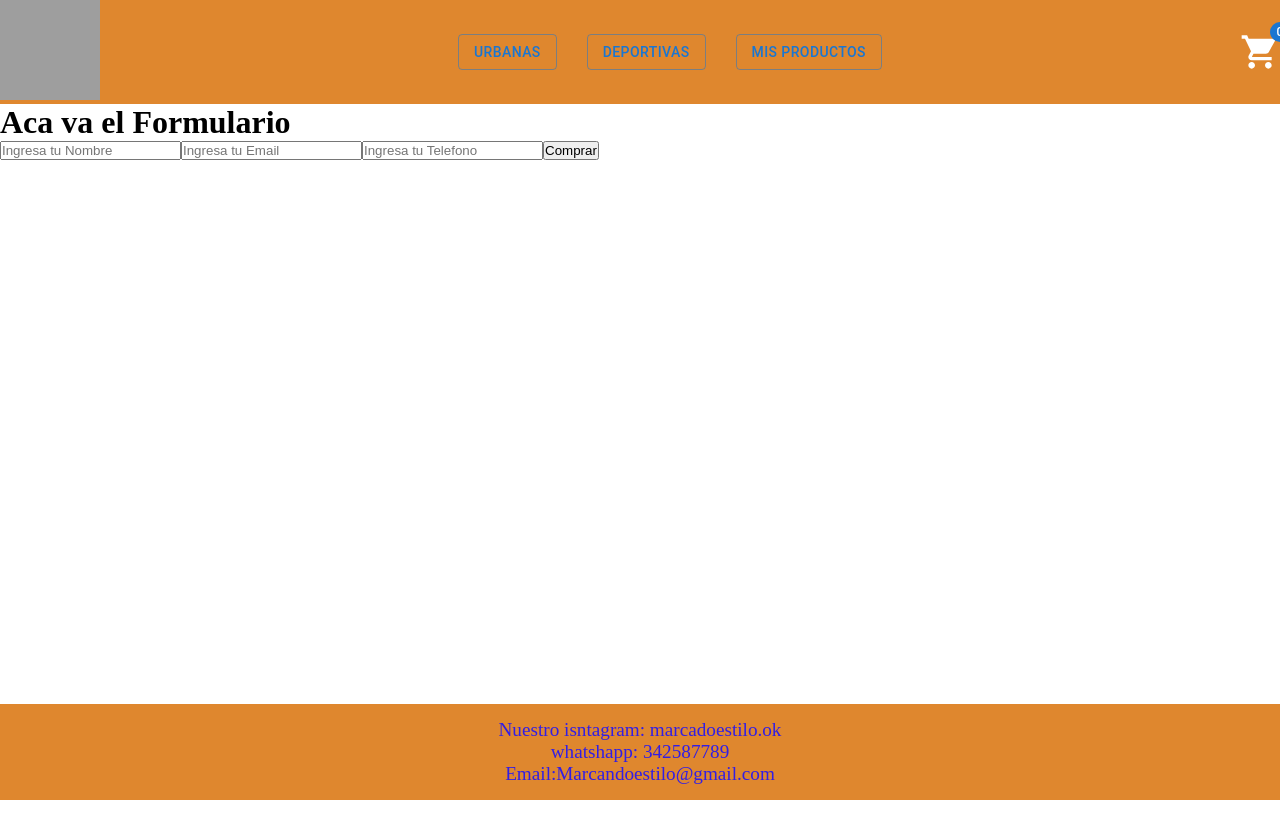
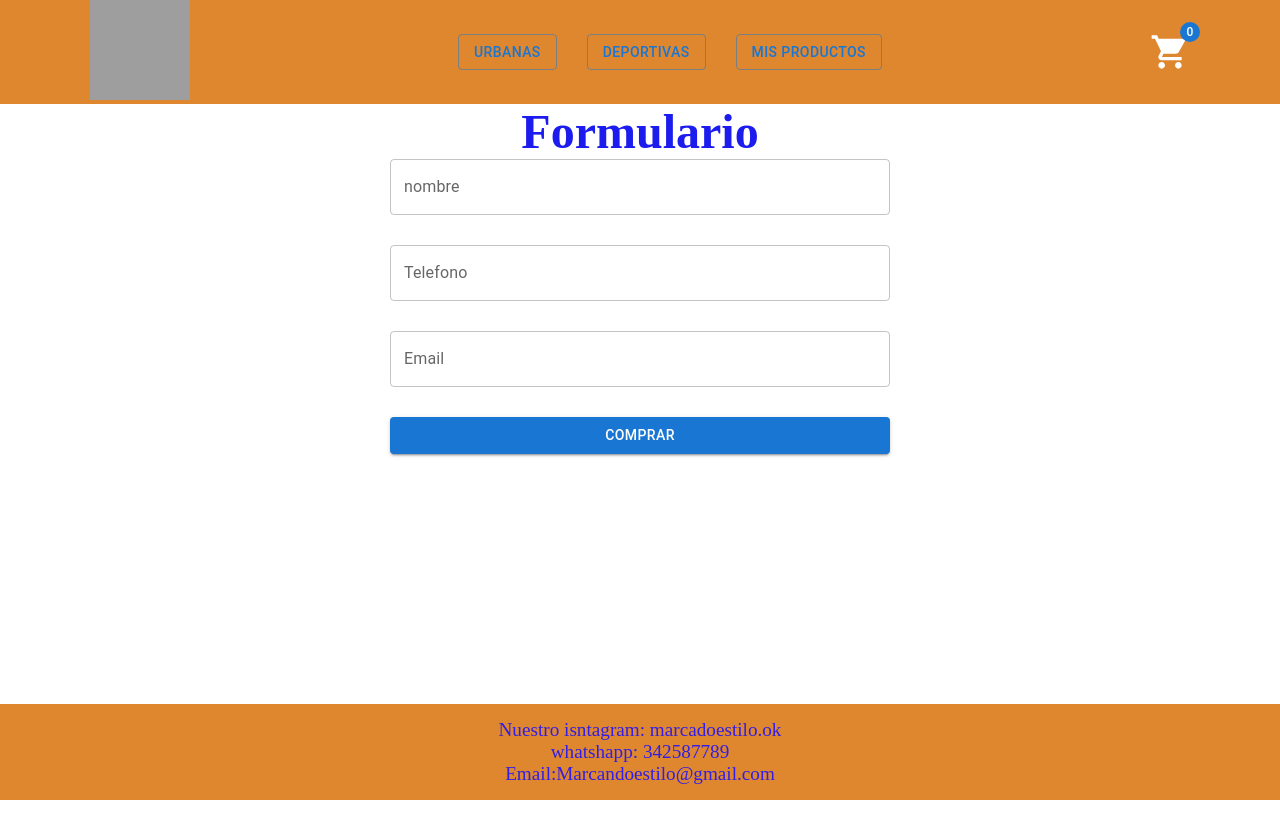
Before and after one commit to marceloregali/ecommerce-regali, a React (Vite) app: page /checkout in a window 1280 px wide. Shown: the top 838 px of the page. Built offline with nearby package versions, Linux system fonts and the light colour scheme; no server answers; grey boxes are pictures that could not be loaded.

Commit message:
FinalFinal

```diff
--- a/src/components/navbar/Navbar.jsx
+++ b/src/components/navbar/Navbar.jsx
@@ -6,7 +6,7 @@ import CartWidget from "../cartWidget/CartWidge";
 import { Link } from "react-router-dom";
 export const Navbar = () => {
   return (
-    <div>
+    <div className="contentNavBar">
       <>
         <div className="containerNavbar">
           <Link to="/">
--- a/src/components/navbar/navbar.css
+++ b/src/components/navbar/navbar.css
@@ -1,8 +1,13 @@
 .containerNavbar {
-  background-color: rgb(223, 135, 46);
   display: flex;
   width: 100%;
   justify-content: space-between;
   min-height: 10vh;
   align-items: center;
+  max-width: 1100px;
+  margin: 0 auto;
 }
+
+.contentNavBar {
+  background-color: rgb(223, 135, 46);
+}
--- a/src/context/CartContext.jsx
+++ b/src/context/CartContext.jsx
@@ -6,7 +6,9 @@ import PropTypes from "prop-types";
 //siempre en mayuscula ej:CartContext
 const CartContextProvider = ({ children }) => {
   //estado del carrito
-  const [cart, setCart] = useState([]); // el carrito marca 3 productos [ arreglo] x {objeto}
+  const [cart, setCart] = useState(
+    JSON.parse(localStorage.getItem("cart")) || []
+  ); // el carrito marca 3 productos [ arreglo] x {objeto}
   //quantity 10 - price 5 --->50
   //quantity 3 - price 10 --->30
   //sunar todos los subtotales // 80
@@ -30,13 +32,17 @@ const CartContextProvider = ({ children }) => {
         }
       }); //siempre devuelve un array y siempre de la misma longitud
       setCart(newArray);
+      //newArray
+      localStorage.setItem("cart", JSON.stringify(newArray));
     } else {
       setCart([...cart, product]); // lo que ya tiene el carrito mas un nuevo producto
+      localStorage.setItem("cart", JSON.stringify([...cart, product]));
     }
   };
 
   const cleanCart = () => {
     setCart([]);
+    localStorage.removeItem("cart");
   };
 
   const isInCart = (id) => {
@@ -48,10 +54,11 @@ const CartContextProvider = ({ children }) => {
   //eliminar cada producto
   const deleteProduct = (id) => {
     // encontrar producto y eleminarlo
-    console.log(id);
+
     //filter devuelve siempre un nuevo array
     let newArr = cart.filter((elemento) => elemento.id !== id); //filter retorna un booleano
     setCart(newArr);
+    localStorage.setItem("cart", JSON.stringify(newArr));
   };
 
   const getQuantityById = (id) => {
--- /dev/null
+++ b/src/pages/cart/Cart.css
@@ -0,0 +1,9 @@
+.CartConteiner {
+  max-width: 1024px;
+  margin: 0 auto;
+}
+
+h2 {
+  font-size: 1.5rem;
+  margin: 20px;
+}
--- a/src/pages/cart/Cart.jsx
+++ b/src/pages/cart/Cart.jsx
@@ -3,8 +3,10 @@ import { useContext } from "react";
 import { Link } from "react-router-dom";
 import { CartContext } from "../../context/CartContext";
 import Swal from "sweetalert2";
+import "./Cart.css";
+
 const Cart = () => {
-  const { cart, clearCart, deleteProduct, getTotalPrice } =
+  const { cart, cleanCart, deleteProduct, getTotalPrice } =
     useContext(CartContext);
   let total = getTotalPrice(); //precio por la compra completa
 
@@ -16,7 +18,6 @@ const Cart = () => {
       confirmButtonText: "Borrar",
       denyButtonText: `No borrar`,
     }).then((result) => {
-      /* Read more about isConfirmed, isDenied below */
       if (result.isConfirmed) {
         Swal.fire("Eliminado!", "", "success");
         deleteProduct(id);
@@ -27,12 +28,17 @@ const Cart = () => {
   };
 
   return (
-    <div>
+    <div className="CartConteiner">
       {cart.map((elemento) => {
         return (
           <div
             key={elemento.id}
-            style={{ border: "2px solid black", width: "200px" }} //agregar diseño
+            style={{
+              border: "2px solid black",
+              width: "200px",
+              marginBottom: "30px",
+              margin: "20px",
+            }}
           >
             <h2>{elemento.title}</h2>
             <h2>{elemento.quantity}</h2>
@@ -49,8 +55,7 @@ const Cart = () => {
       <h2 className={cart.length > 0 ? "title" : "ocultar"}>
         Total a Pagar: {total}
       </h2>
-      {cart.length > 0 && <Button onClick={clearCart}>Limpiar carrito</Button>}
-      {/*no funciona limpiar carrito*/}
+      {cart.length > 0 && <Button onClick={cleanCart}>Limpiar carrito</Button>}
 
       <Link to="/checkout">
         <Button
--- /dev/null
+++ b/src/pages/checkout/Checkout.css
@@ -0,0 +1,13 @@
+h1 {
+  font-size: 3rem;
+  color: rgb(28, 28, 238);
+  text-align: center;
+}
+
+form {
+  display: flex;
+  flex-direction: column;
+  max-width: 500px;
+  margin: 0 auto;
+  gap: 30px;
+}
--- a/src/pages/checkout/Checkout.jsx
+++ b/src/pages/checkout/Checkout.jsx
@@ -4,11 +4,14 @@ import { addDoc, collection, doc, updateDoc } from "firebase/firestore";
 import { db } from "../../firebaseConfig";
 import { useNavigate } from "react-router-dom";
 import { toast } from "sonner";
+import "./Checkout.css";
+import { TextField, Button } from "@mui/material";
+
 const Checkout = () => {
   const navigate = useNavigate(); //devuelve una funcion
 
   const [user, setUser] = useState({ nombre: "", email: "", telefono: "" });
-  const { cart, getTotalPrice, clearCart } = useContext(CartContext);
+  const { cart, getTotalPrice, cleanCart } = useContext(CartContext);
   const [orderId, setOrderId] = useState(""); //truthy y falsy
   let total = getTotalPrice();
   const envioDeFormulario = (event) => {
@@ -29,11 +32,11 @@ const Checkout = () => {
     addDoc(ordersCollection, order)
       .then((res) => {
         setOrderId(res.id);
-        toast.success("Gracias por su compra, su ticket es ${res.id}");
+        toast.success(`Gracias por su compra, su ticket es ${res.id}`);
       })
       .catch()
       .finally(() => {
-        clearCart();
+        cleanCart();
         navigate("/");
       });
   };
@@ -44,31 +47,39 @@ const Checkout = () => {
 
   return (
     <div>
-      <h1>Aca va el Formulario</h1>
+      <h1> Formulario</h1>
       {orderId ? (
         <h2>Gracias por tu Compra, tu ticket es :{orderId} </h2>
       ) : (
         <form onSubmit={envioDeFormulario}>
-          <input
-            type="text"
+          <TextField
+            id="nombre"
+            label="nombre"
+            variant="outlined"
             placeholder="Ingresa tu Nombre"
             onChange={capturarData}
-            name="nombre"
+            name="Nombre"
           />
-          <input
-            type="text"
+          <TextField
+            id="Telefono"
+            label="Telefono"
+            variant="outlined"
+            placeholder="Ingresa tu Telefono"
+            onChange={capturarData}
+            name="Telefono"
+          />
+          <TextField
+            id="Email"
+            label="Email"
+            variant="outlined"
             placeholder="Ingresa tu Email"
-            name="email"
             onChange={capturarData}
-          />
-          <input
-            type="text"
-            placeholder="Ingresa tu Telefono"
-            name="telefono"
-            onChange={capturarData}
+            name="Email"
           />
 
-          <button>Comprar</button>
+          <Button onClick={envioDeFormulario} variant="contained">
+            Comprar
+          </Button>
         </form>
       )}
     </div>
--- a/src/pages/itemDetailContainer/itemDetail.css
+++ b/src/pages/itemDetailContainer/itemDetail.css
@@ -6,7 +6,7 @@
   padding: 20px;
   border: 1px solid #ddd;
   border-radius: 10px;
-  background-color: #f9f9f9;
+  background-color: #dcdada;
   margin-bottom: 20px;
 }
 
@@ -16,6 +16,7 @@
   justify-content: center;
   align-items: center;
   padding: 10px;
+  max-width: 350px;
 }
 
 .containerImage img {
```
Also changed, not shown: src/vercel.json (added), 2 other files (tests, documents, lock files or other folders).
